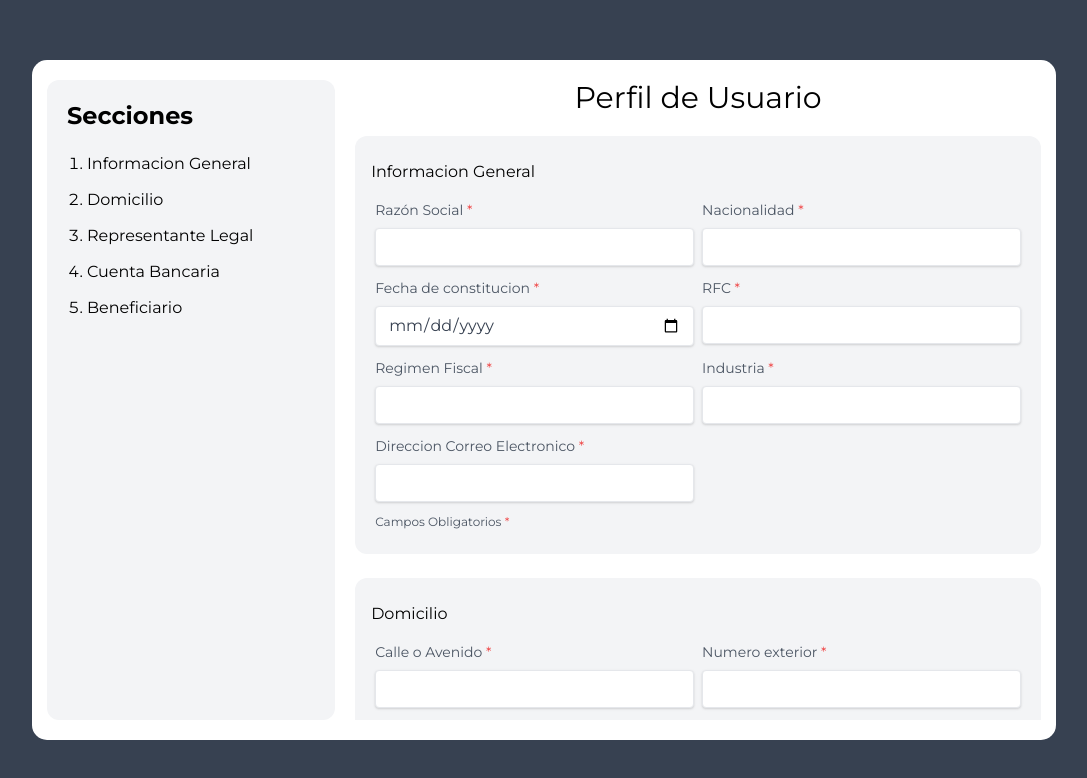
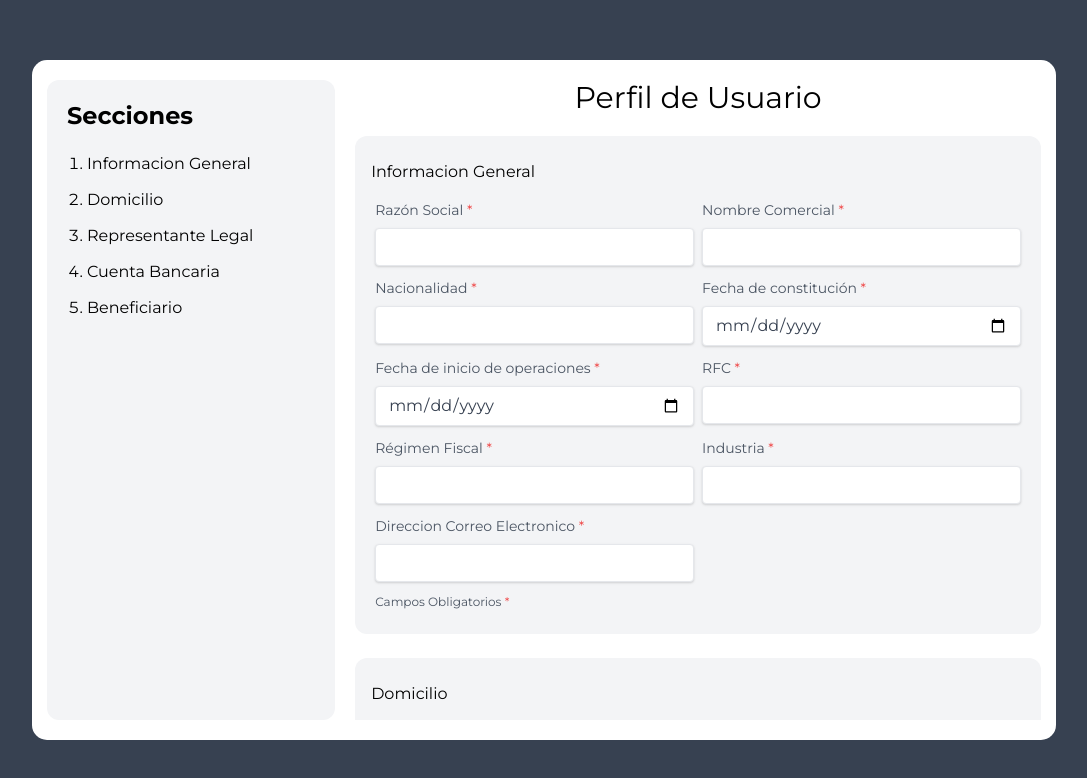
Before and after one commit to EdsenxX/KredFeed, a React (Create React App) app: page / in a window 1280 px wide. Shown: the top 778 px of the page, without its empty margins (96-1183 px from the left). Built offline with nearby package versions, Linux system fonts and the light colour scheme.

Commit message:
se corrigieron las etiquetas de los inputs

```diff
--- a/src/components/Main/Beneficiario.jsx
+++ b/src/components/Main/Beneficiario.jsx
@@ -10,10 +10,10 @@ const Beneficiario = (props) => {
       <Input title="Nombre" type="text" name="nombre" required onChange={props.handleBeneficiario}/>
       <Input title="Fecha de Nacimiento" type="date" name="fechaNacimiento" required onChange={props.handleBeneficiario}/>
       <Input title="CURP" type="text" name="curp" required onChange={props.handleBeneficiario}/>
-      <Input title="Genero" type="text" name="genero" required onChange={props.handleBeneficiario}/>
+      <Input title="Género" type="text" name="genero" required onChange={props.handleBeneficiario}/>
       <Input title="Domicilio Particular" type="text" name="domicilioParticular" required onChange={props.handleBeneficiario}/>
-      <Input title="Numero de Telefono" type="number" name="numeroTelefono" required onChange={props.handleBeneficiario}/>
-      <Input title="Correo Electronico" type="email" name="correoElectronico" required onChange={props.handleBeneficiario}/>
+      <Input title="Número de Telefónico" type="number" name="numeroTelefono" required onChange={props.handleBeneficiario}/>
+      <Input title="Correo Electrónico" type="email" name="correoElectronico" required onChange={props.handleBeneficiario}/>
     </Section>
   );
 };
--- a/src/components/Main/Domicilio.jsx
+++ b/src/components/Main/Domicilio.jsx
@@ -9,48 +9,48 @@ const Domicilio = (props) => {
   return (
     <Section title="Domicilio" id="domicilio">
       <Input
-        title="Calle o Avenido"
+        title="Calle o Avenida"
         type="text"
         name="calleAvenida"
         required
         onChange={props.handleDomicilio}
       />
       <Input
-        title="Numero exterior"
+        title="Número exterior"
         type="text"
         name="numeroExterior"
         required
         onChange={props.handleDomicilio}
       />
       <Input
-        title="Numero interior"
+        title="Número interior"
         type="text"
         name="numeroInterior"
         onChange={props.handleDomicilio}
       />
       <Input
-        title="Codigo Postal"
+        title="Código Postal"
         type="number"
         name="codigoPostal"
         required
         onChange={props.handleDomicilio}
       />
       <Input
-        title="Colonia Urbanizacion"
+        title="Colonia Urbanización"
         type="text"
         name="coloniaUrbanizacion"
         required
         onChange={props.handleDomicilio}
       />
       <Input
-        title="Delegacion o Municipio"
+        title="Delegación o Municipio"
         type="text"
         name="delegacionMunicipio"
         required
         onChange={props.handleDomicilio}
       />
       <Input
-        title="Ciudad o poblacion"
+        title="Ciudad o Población"
         type="text"
         name="cuidadPoblacion"
         required
@@ -64,16 +64,23 @@ const Domicilio = (props) => {
         onChange={props.handleDomicilio}
       />
       <Input
-        title="Pais"
+        title="País"
         type="text"
         name="pais"
         required
         onChange={props.handleDomicilio}
       />
       <Input
-        title="Numero de Telefono del Domicilio"
+        title="Numero Telefónico del Domicilio"
         type="number"
         name="numeroTelefono"
+        required
+        onChange={props.handleDomicilio}
+      />
+      <Input
+        title="Dirección de correo electrónico"
+        type="email"
+        name="correoElectronico"
         required
         onChange={props.handleDomicilio}
       />
--- a/src/components/Main/InformacionGeneral.jsx
+++ b/src/components/Main/InformacionGeneral.jsx
@@ -15,6 +15,13 @@ const InformacionGeneral = (props) => {
         onChange={props.handleInformacionGeneral}
       />
       <Input
+        title="Nombre Comercial"
+        type="text"
+        name="nombreComercial"
+        required
+        onChange={props.handleInformacionGeneral}
+      />
+      <Input
         title="Nacionalidad"
         type="text"
         name="nacionalidad"
@@ -22,9 +29,16 @@ const InformacionGeneral = (props) => {
         onChange={props.handleInformacionGeneral}
       />
       <Input
-        title="Fecha de constitucion"
+        title="Fecha de constitución"
         type="date"
         name="fechaConstitucion"
+        required
+        onChange={props.handleInformacionGeneral}
+      />
+      <Input
+        title="Fecha de inicio de operaciones"
+        type="date"
+        name="fechaInicioOperaciones"
         required
         onChange={props.handleInformacionGeneral}
       />
@@ -36,7 +50,7 @@ const InformacionGeneral = (props) => {
         onChange={props.handleInformacionGeneral}
       />
       <Input
-        title="Regimen Fiscal"
+        title="Régimen Fiscal"
         type="text"
         name="regimenFiscal"
         required
--- a/src/components/Main/InputFile.jsx
+++ b/src/components/Main/InputFile.jsx
@@ -64,7 +64,7 @@ const InputFile = (props) => {
             <div className={styles.icon}>
               <img src={uploadIcon} alt="icono subir archivo" />
             </div>
-            <header>Arrastrar y soltar para subir un archivo</header>
+            <header>Arrastrar y suelta para subir un archivo</header>
             <span className="block">O</span>
             <label
               htmlFor={ID}
--- a/src/components/Main/RepresentanteLegal.jsx
+++ b/src/components/Main/RepresentanteLegal.jsx
@@ -9,7 +9,7 @@ const RepresentanteLegal = (props) => {
   return (
     <Section title="Representante Legal" id="representanteLegal">
       <Input title="Nombre" type="text" name="nombre" required onChange={props.handleRepresentanteLegal}/>
-      <Input title="Genero" type="text" name="genero" required onChange={props.handleRepresentanteLegal}/>
+      <Input title="Género" type="text" name="genero" required onChange={props.handleRepresentanteLegal}/>
       <Input
         title="Fecha Nacimiento"
         type="date"
@@ -25,7 +25,7 @@ const RepresentanteLegal = (props) => {
         onChange={props.handleRepresentanteLegal}
       />
       <Input
-        title="Pais de Nacimiento"
+        title="País de Nacimiento"
         type="text"
         name="paisNacimiento"
         required
@@ -43,21 +43,21 @@ const RepresentanteLegal = (props) => {
       />
       <Input title="Estado Civil" type="text" name="estadoCivil" required onChange={props.handleRepresentanteLegal}/>
       <Input
-        title="Correo Electronico"
+        title="Correo Electrónico"
         type="text"
         name="correoElectronicoRepresentante"
         required
         onChange={props.handleRepresentanteLegal}
       />
       <Input
-        title="Telefono"
+        title="Teléfono"
         type="text"
         name="telefonoRepresentante"
         required
         onChange={props.handleRepresentanteLegal}
       />
       <InputFile
-        title="Documento de Identidad"
+        title="Documento de Identificación"
         name="documentoIdentidad"
         required
         onChange={props.handleRepresentanteLegal}
--- a/src/pages/Perfil.jsx
+++ b/src/pages/Perfil.jsx
@@ -10,8 +10,10 @@ class Perfil extends Component {
       perfil: {
         informacionGeneral: {
           razonSocial: "",
+          nombreComercial: "",
           nacionalidad: "",
           fechaConstitucion: "",
+          fechaInicioOperaciones: "",
           rfc: "",
           regimenFiscal: "",
           industria: "",
```
